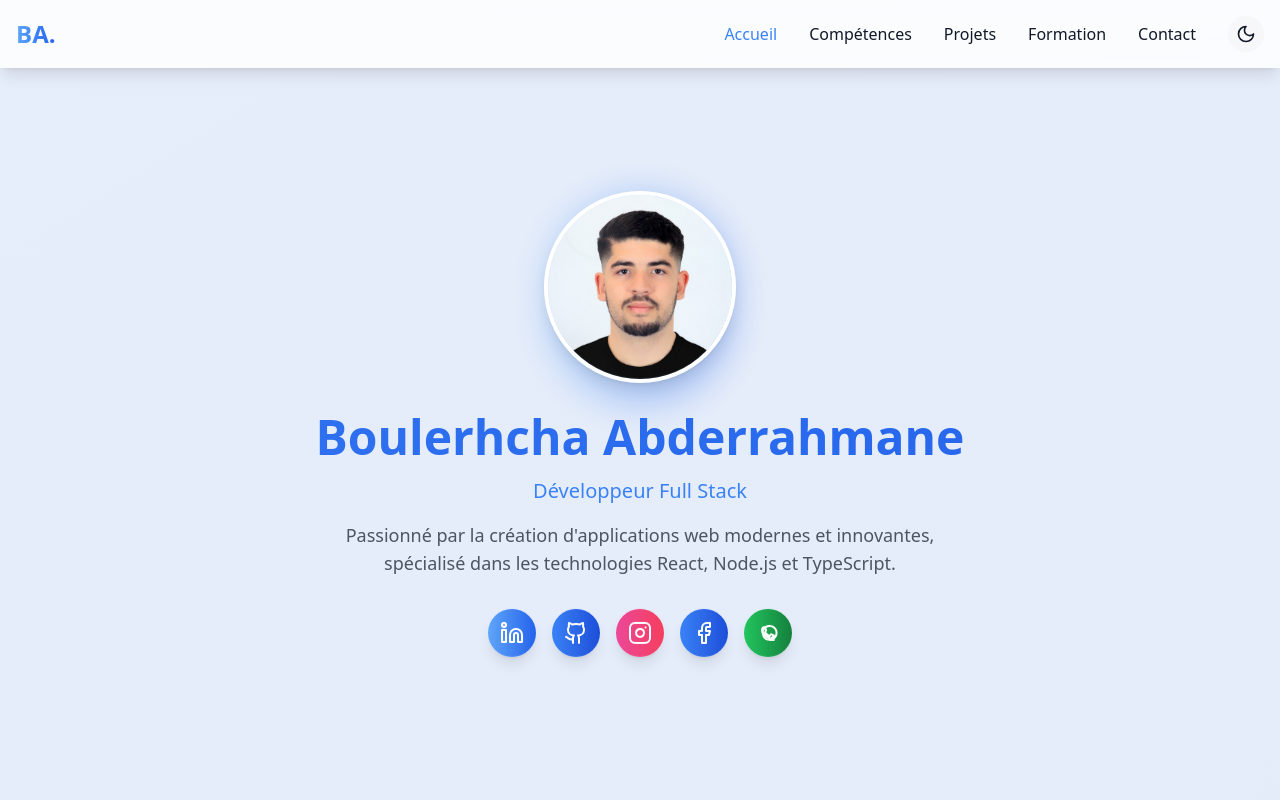
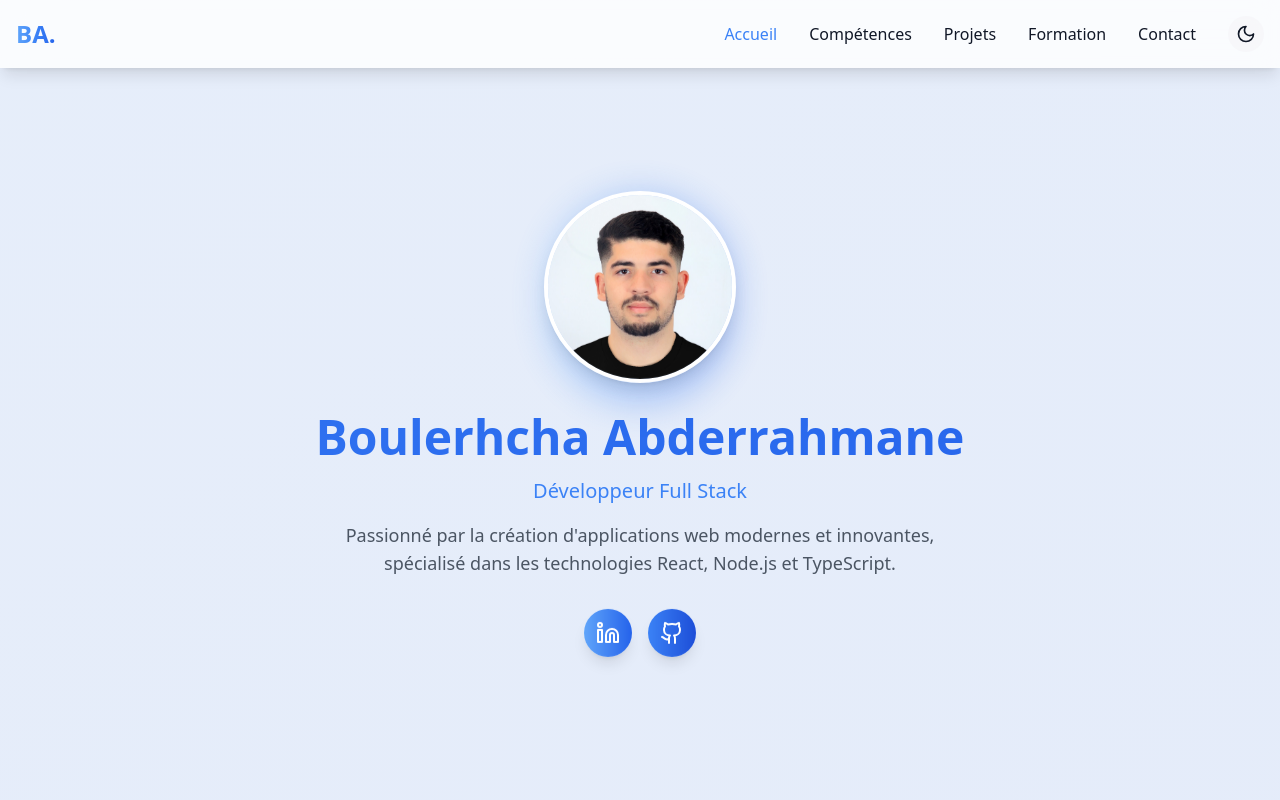
Before and after one commit to boulerhcha-abderrahmane/portfolioa, a React (Vite) app: page / in a window 1280 px wide. Shown: the top 800 px of the page. Built offline with nearby package versions, Linux system fonts and the light colour scheme.

Commit message:
Afficher uniquement LinkedIn et GitHub dans la section du haut

```diff
--- a/src/App.tsx
+++ b/src/App.tsx
@@ -292,33 +292,6 @@ function App() {
               >
                 <Github className="w-6 h-6 text-white" />
               </a>
-              <a
-                href="https://www.instagram.com/boulerhcha_abderrahmane?igsh=OXZhdjQ2MGc2anVt&utm_source=qr"
-                target="_blank"
-                rel="noopener noreferrer"
-                className="p-3 bg-gradient-to-r from-pink-500 to-rose-500 rounded-full hover:scale-110 transform duration-200 shadow-lg"
-              >
-                <Instagram className="w-6 h-6 text-white" />
-              </a>
-              <a
-                href="https://www.facebook.com/share/165YPQqRuE/?mibextid=wwXIfr"
-                target="_blank"
-                rel="noopener noreferrer"
-                className="p-3 bg-gradient-to-r from-blue-500 to-blue-700 rounded-full hover:scale-110 transform duration-200 shadow-lg"
-              >
-                <Facebook className="w-6 h-6 text-white" />
-              </a>
-              <a
-                href="https://wa.me/+2120766662217"
-                target="_blank"
-                rel="noopener noreferrer"
-                className="p-3 bg-gradient-to-r from-green-500 to-green-700 rounded-full hover:scale-110 transform duration-200 shadow-lg"
-              >
-                <svg xmlns="http://www.w3.org/2000/svg" viewBox="0 0 24 24" fill="none" stroke="currentColor" strokeWidth="2" strokeLinecap="round" strokeLinejoin="round" className="w-6 h-6 text-white">
-                  <path d="M17.498 14.382c-.301-.15-1.767-.867-2.04-.966-.273-.101-.473-.15-.673.15-.2.301-.767.966-.94 1.164-.173.199-.347.223-.646.075-.3-.15-1.267-.465-2.4-1.485-.888-.795-1.485-1.77-1.66-2.07-.174-.3-.019-.465.13-.615.136-.135.301-.345.451-.52.146-.174.194-.3.297-.496.1-.198.05-.371-.025-.52-.075-.149-.672-1.625-.922-2.227-.24-.6-.487-.51-.672-.51-.172-.015-.371-.015-.571-.015-.2 0-.523.074-.797.372-.273.3-1.045 1.023-1.045 2.492 0 1.47 1.07 2.89 1.22 3.09.149.198 2.095 3.2 5.076 4.487.71.306 1.263.489 1.694.625.712.227 1.36.195 1.871.118.57-.085 1.758-.719 2.006-1.413.248-.694.248-1.29.173-1.414-.074-.124-.272-.198-.57-.347z"/>
-                  <path d="M13.792 18.906l.006.014c2.075-.138 3.817-.985 5.03-2.35 1.221-1.376 1.834-3.115 1.742-4.887-.138-2.681-1.739-5.062-4.126-6.14-.087-.04-.179-.076-.272-.11-2.143-.848-4.542-.624-6.524.665-.17.11-.11.226-.226.35-2.711 2.101-3.538 5.834-1.898 8.857 1.255 2.332 3.775 3.651 6.404 3.439l.133-.13.133.133 3.5.35-.35-3.5-.133-.133z" strokeLinecap="round" strokeLinejoin="round"/>
-                </svg>
-              </a>
             </div>
           </div>
         </div>
```
Also changed, not shown: 2 other files (tests, documents, lock files or other folders).
